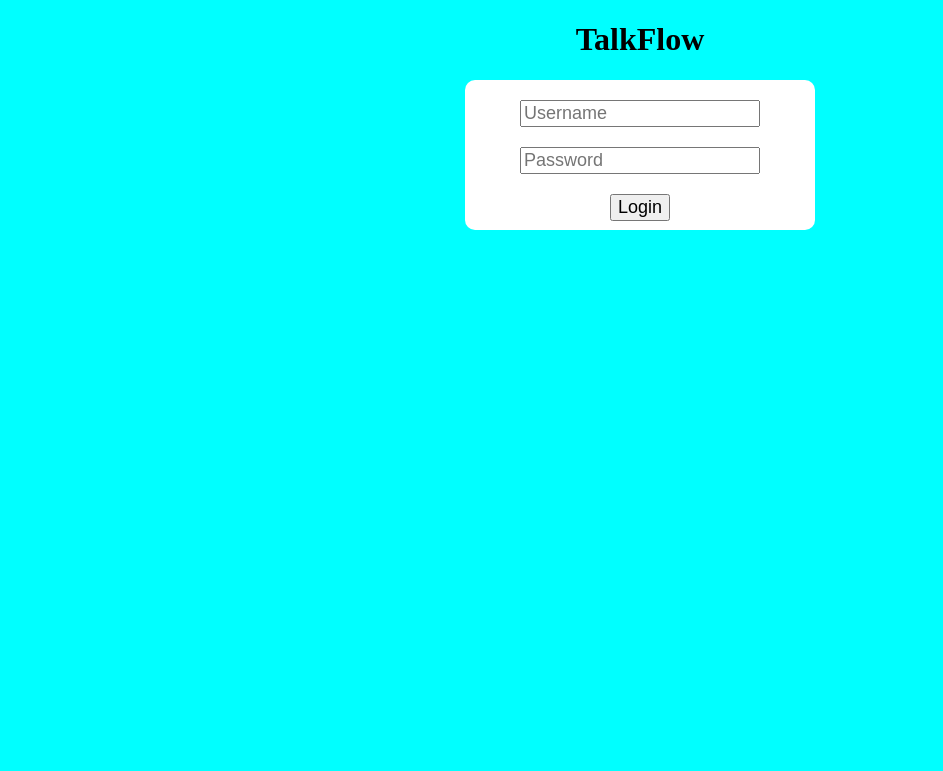
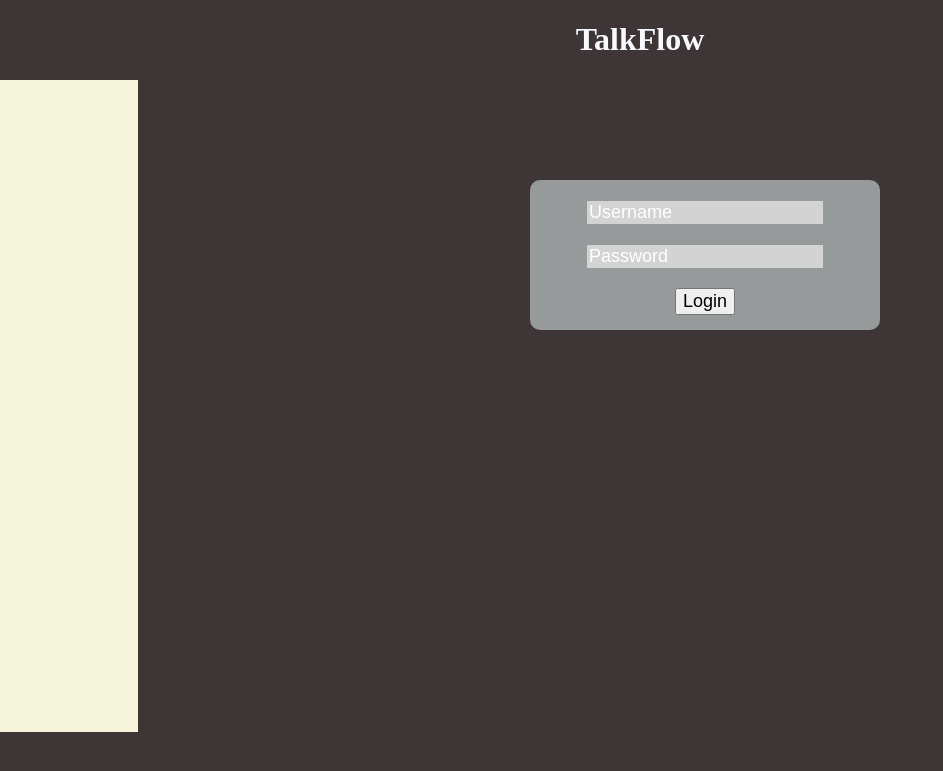
Before and after one commit to AadityaMukherjee2007/myProjects, a Flask app: template webdev/TalkFlow/templates/index.html in a window 1280 px wide. Shown: the top 771 px of the page, without its empty margins (0-943 px from the left). Run offline with Flask 3, Linux system fonts and the light colour scheme; the template is opened without the code that fills it, so the values that code supplies are empty.

Commit message:
45th commit

```diff
--- a/webdev/TalkFlow/main.py
+++ b/webdev/TalkFlow/main.py
@@ -2,8 +2,14 @@ from flask import Flask, render_template, request
 
 app = Flask(__name__)
 
-@app.route('/talkflow/login')
+@app.route('/', methods = ["GET", "POST"])
 def index():
+	if request.method == "POST":
+		username = request.form.get("uname")
+		password = request.form.get("passwd")
+
+		print(username + password)
+		return username + password
 	return render_template('index.html')
 
 
--- a/webdev/TalkFlow/templates/index.html
+++ b/webdev/TalkFlow/templates/index.html
@@ -5,20 +5,87 @@
 	<meta name="viewport" content="width=device-width, initial-scale=1">
 	<title>TalkFlow</title>
 
-	<link rel="stylesheet" href="style.css">
+	<style>
+		body
+		{
+			background-color: #3E3636;
+			text-align: center;
+		}
+
+		h1
+		{
+			color: ghostwhite;
+		}
+
+		.left
+		{
+			height: 100%;
+			width: 100px;
+			float: left;
+			margin-left: -10px;
+			padding: 20px;
+			padding-bottom: 50%;
+			background-color: beige;
+		}
+
+		section
+		{
+			padding-top: 100px;
+			display: flex;
+			align-items: center;
+		}
+
+		.container
+		{
+			font-size: 20px;
+			text-align: center;
+			height: 150px;
+			width: 350px;
+			background-color: #979A9A;
+			margin: auto;
+			border-radius: 10px;
+			border-width: 5px;
+			border-color: black;
+		}
+
+		.input
+		{
+			font-size: 18px;
+			background-color: lightgrey;
+			border: none;
+			color: white;
+		}
+
+		::placeholder
+		{
+			color: white;
+		}
+
+		#buttonDesign
+		{
+			font-size: 18px;
+		}
+	</style>
+
 </head>
 
 <body>
-	<h1>TalkFlow</h1>
+	<header>
+		<h1>TalkFlow</h1>
+	</header>
+
+	<div class="left"></div>
+
 	<section>
 		<div class="container">
-			<form>
-				<p><input class="input" id="iuser" type="text" placeholder="Username"></p>
-				<p><input class="input" id="ipasswd" type="password" placeholder="Password"></p>
-				<input type="button" class="input" value="Login">
+			<form action="{{ url_for("index")}}" method="post">
+				<p><input class="input" name="uname" id="iuser" type="text" placeholder="Username"></p>
+				<p><input class="input" name="passwd" id="ipasswd" type="password" placeholder="Password"></p>
+				<input type="submit" id="buttonDesign" value="Login">
 			</form>
 		</div>
 	</section>
+
 </body>
 
 </html>
```
Also changed, not shown: 1 other file.
